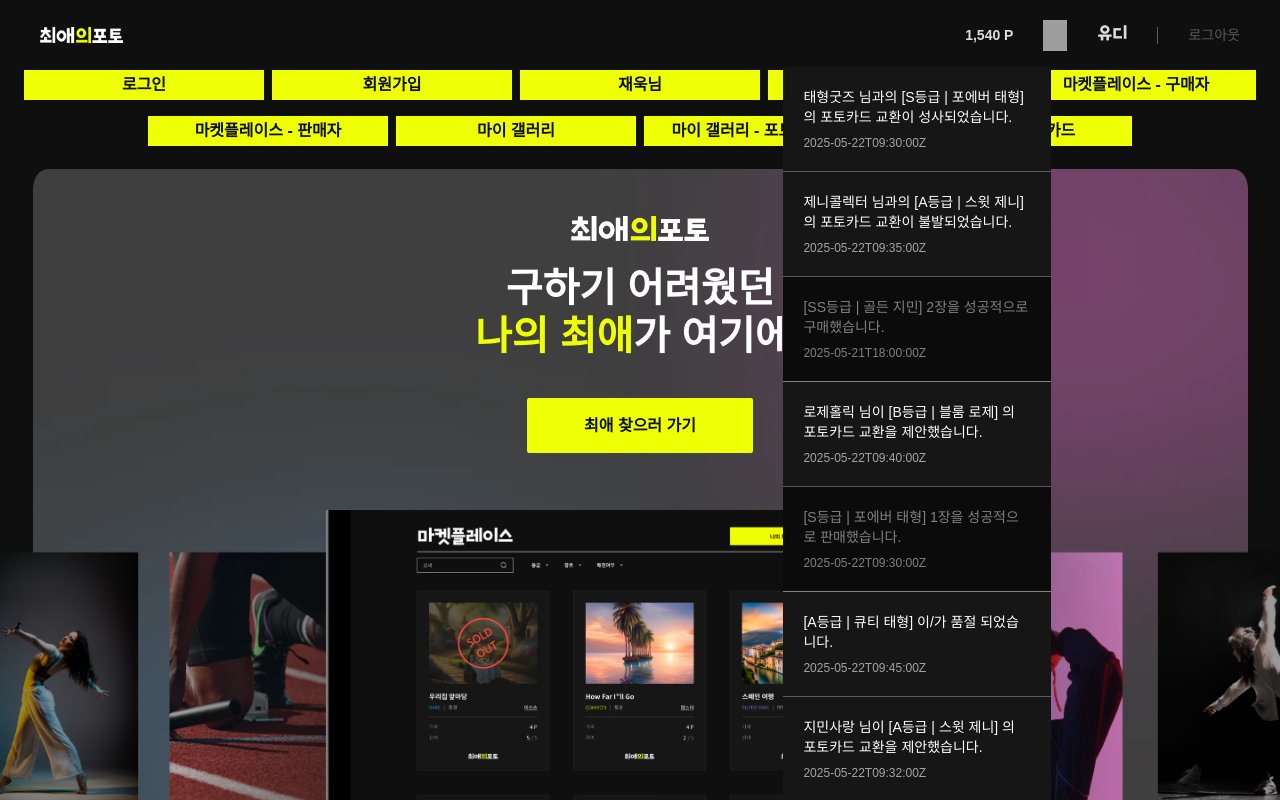
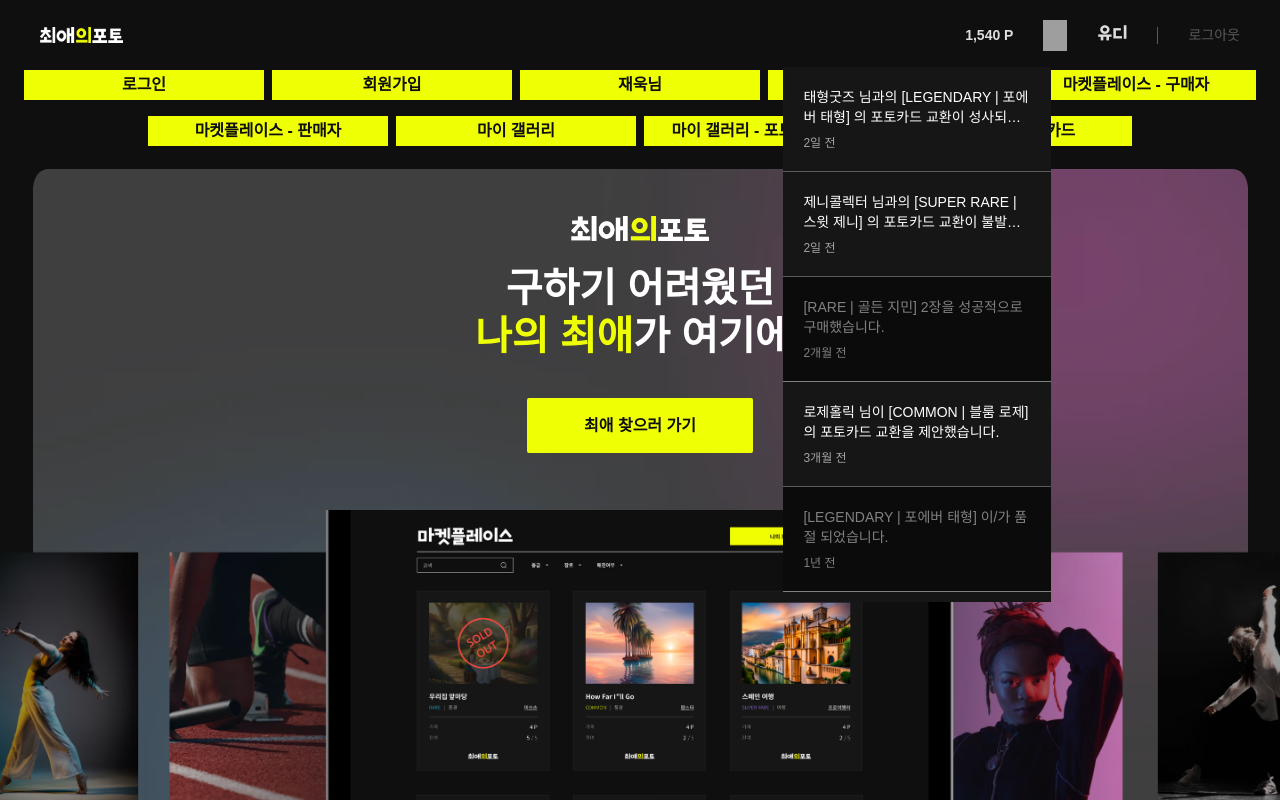
Before and after one commit to De-cal/6-Favorite_Photo-FE, a Next.js app: page / in a window 1280 px wide. Both pictures are taken after a click on the button 1055 px from the left and 31 px from the top of the page. Shown: the top 800 px of the page. Built offline with nearby package versions, Linux system fonts and the light colour scheme; grey boxes are pictures that could not be loaded; a web font is replaced by a local one.

Commit message:
feat: 알림 스크롤 기능 추가 및 시간 포맷 추가.

```diff
--- a/package.json
+++ b/package.json
@@ -13,6 +13,7 @@
     "@tanstack/react-query-devtools": "^5.76.1",
     "clsx": "^2.1.1",
     "crypto-js": "^4.2.0",
+    "date-fns": "^4.1.0",
     "next": "15.3.2",
     "react": "^19.0.0",
     "react-dom": "^19.0.0"
--- a/src/components/modal/notification/Notification.jsx
+++ b/src/components/modal/notification/Notification.jsx
@@ -11,7 +11,8 @@ import { useModal } from "@/providers/ModalProvider";
 
 export default function Notification() {
   const [isNotificationModalOpen, setIsNotificationModalOpen] = useState(false);
-  const [notReadCount, setNotReadCount] = useState(null);
+  //TODO: 나중에 카운트 받아와서 null값으로 바꿔주기.
+  const [notReadCount, setNotReadCount] = useState(1);
   const [notifications, setNotifications] = useState(mock_data);
 
   const [isMobile, setIsMobile] = useState(false);
@@ -60,7 +61,6 @@ export default function Notification() {
           src={notReadCount > 0 ? ic_alarm_active : ic_alarm_default}
           alt="알림"
           fill
-          className="object-cover"
         />
       </button>
 
--- a/src/components/modal/notification/NotificationCard.jsx
+++ b/src/components/modal/notification/NotificationCard.jsx
@@ -1,3 +1,5 @@
+import dateFormat from "@/utils/dateFormat";
+
 function NotificationCard({ notification }) {
   return (
     <div
@@ -5,13 +7,13 @@ function NotificationCard({ notification }) {
         notification.isRead ? "brightness-50 " : "border-gray-400"
       } `}
     >
-      <p className="text-sm">{notification.message}</p>
+      <p className="text-sm line-clamp-2">{notification.message}</p>
       <p
         className={`text-xs font-light ${
           notification.isRead ? "" : "text-gray-300"
         } `}
       >
-        {notification.createdAt}
+        {dateFormat(notification.createdAt)}
       </p>
     </div>
   );
--- a/src/components/modal/notification/NotificationsModal.jsx
+++ b/src/components/modal/notification/NotificationsModal.jsx
@@ -2,7 +2,7 @@ import NotificationCard from "./NotificationCard";
 
 function NotificationsModal({ notifications }) {
   return (
-    <div>
+    <div className="overflow-y-auto no-scrollbar h-[535px]">
       {notifications &&
         notifications.map((notification) => {
           return (
--- a/src/components/modal/notification/mock_data.json
+++ b/src/components/modal/notification/mock_data.json
@@ -3,56 +3,56 @@
     "id": "notif-001",
     "userId": "user-001",
     "isRead": false,
-    "message": "태형굿즈 님과의 [S등급 | 포에버 태형] 의 포토카드 교환이 성사되었습니다.",
-    "createdAt": "2025-05-22T09:30:00Z"
+    "message": "태형굿즈 님과의 [LEGENDARY | 포에버 태형] 의 포토카드 교환이 성사되었습니다.",
+    "createdAt": "2025-05-23T01:50:00Z"
   },
   {
     "id": "notif-002",
     "userId": "user-001",
     "isRead": false,
-    "message": "제니콜렉터 님과의 [A등급 | 스윗 제니] 의 포토카드 교환이 불발되었습니다.",
-    "createdAt": "2025-05-22T09:35:00Z"
+    "message": "제니콜렉터 님과의 [SUPER RARE | 스윗 제니] 의 포토카드 교환이 불발되었습니다.",
+    "createdAt": "2025-05-23T01:35:00Z"
   },
   {
     "id": "notif-003",
     "userId": "user-001",
     "isRead": true,
-    "message": "[SS등급 | 골든 지민] 2장을 성공적으로 구매했습니다.",
-    "createdAt": "2025-05-21T18:00:00Z"
+    "message": "[RARE | 골든 지민] 2장을 성공적으로 구매했습니다.",
+    "createdAt": "2025-03-21T18:00:00Z"
   },
   {
     "id": "notif-004",
     "userId": "user-002",
     "isRead": false,
-    "message": "로제홀릭 님이 [B등급 | 블룸 로제] 의 포토카드 교환을 제안했습니다.",
-    "createdAt": "2025-05-22T09:40:00Z"
+    "message": "로제홀릭 님이 [COMMON | 블룸 로제] 의 포토카드 교환을 제안했습니다.",
+    "createdAt": "2025-02-22T09:40:00Z"
   },
   {
     "id": "notif-005",
     "userId": "user-002",
     "isRead": true,
-    "message": "[S등급 | 포에버 태형] 1장을 성공적으로 판매했습니다.",
-    "createdAt": "2025-05-22T09:30:00Z"
+    "message": "[LEGENDARY | 포에버 태형] 이/가 품절 되었습니다.",
+    "createdAt": "2024-01-22T09:30:00Z"
   },
   {
     "id": "notif-006",
     "userId": "user-002",
     "isRead": false,
-    "message": "[A등급 | 큐티 태형] 이/가 품절 되었습니다.",
-    "createdAt": "2025-05-22T09:45:00Z"
+    "message": "[SUPER RARE | 큐티 태형] 1장을 성공적으로 판매했습니다.",
+    "createdAt": "2022-05-22T09:45:00Z"
   },
   {
     "id": "notif-007",
     "userId": "user-003",
     "isRead": false,
-    "message": "지민사랑 님이 [A등급 | 스윗 제니] 의 포토카드 교환을 제안했습니다.",
-    "createdAt": "2025-05-22T09:32:00Z"
+    "message": "지민사랑 님이 [RARE | 스윗 제니] 의 포토카드 교환을 제안했습니다.",
+    "createdAt": "2021-05-22T09:32:00Z"
   },
   {
     "id": "notif-008",
     "userId": "user-004",
     "isRead": true,
-    "message": "[B등급 | 블룸 로제] 3장을 성공적으로 구매했습니다.",
-    "createdAt": "2025-05-21T20:10:00Z"
+    "message": "[COMMON | 블룸 로제] 3장을 성공적으로 구매했습니다.",
+    "createdAt": "2020-05-21T20:10:00Z"
   }
 ]
--- /dev/null
+++ b/src/utils/dateFormat.js
@@ -0,0 +1,58 @@
+import {
+  formatDistanceToNowStrict,
+  differenceInHours,
+  differenceInDays,
+  differenceInWeeks,
+  differenceInMonths,
+  differenceInYears,
+  differenceInMinutes,
+} from 'date-fns';
+import { ko } from 'date-fns/locale';
+
+function dateFormat(dateInput) {
+  const date = new Date(dateInput);
+  const now = new Date();
+
+  if (date > now) {
+    return formatDistanceToNowStrict(date, { addSuffix: true, locale: ko });
+  }
+
+  const hoursDiff = differenceInHours(now, date);
+  const daysDiff = differenceInDays(now, date);
+  const weeksDiff = differenceInWeeks(now, date);
+  const monthsDiff = differenceInMonths(now, date);
+  const yearsDiff = differenceInYears(now, date);
+
+
+  // 1. 1시간~23시간 내: '시간' 단위
+  if (hoursDiff >= 1 && hoursDiff <= 23) {
+    return `${hoursDiff}시간 전`;
+  }
+  // 2. 24시간 이후~6일 이내: '일' 단위
+  else if (daysDiff >= 1 && daysDiff <= 6) {
+    return `${daysDiff}일 전`;
+  }
+  // 3. 7일 이후~3주 이내: '주' 단위
+  else if (weeksDiff >= 1 && weeksDiff <= 3) {
+    return `${weeksDiff}주일 전`;
+  }
+  // 4. 4주 이후~11개월 이내: '개월' 단위
+  else if (monthsDiff >= 1 && monthsDiff <= 11) {
+    return `${monthsDiff}개월 전`;
+  }
+  // 5. 12개월 이후: '년' 단위
+  else if (yearsDiff >= 1) {
+    return `${yearsDiff}년 전`;
+  }
+  // 그 외 (1시간 미만): '방금 전' 또는 '분' 단위로 처리
+  else {
+    const minutesDiff = Math.round(differenceInMinutes(now, date));
+    if (minutesDiff === 0) {
+        return "방금 전";
+    } else {
+        return `${minutesDiff}분 전`;
+    }
+  }
+}
+
+export default dateFormat
```
Also changed, not shown: 1 other file (tests, documents, lock files or other folders).
